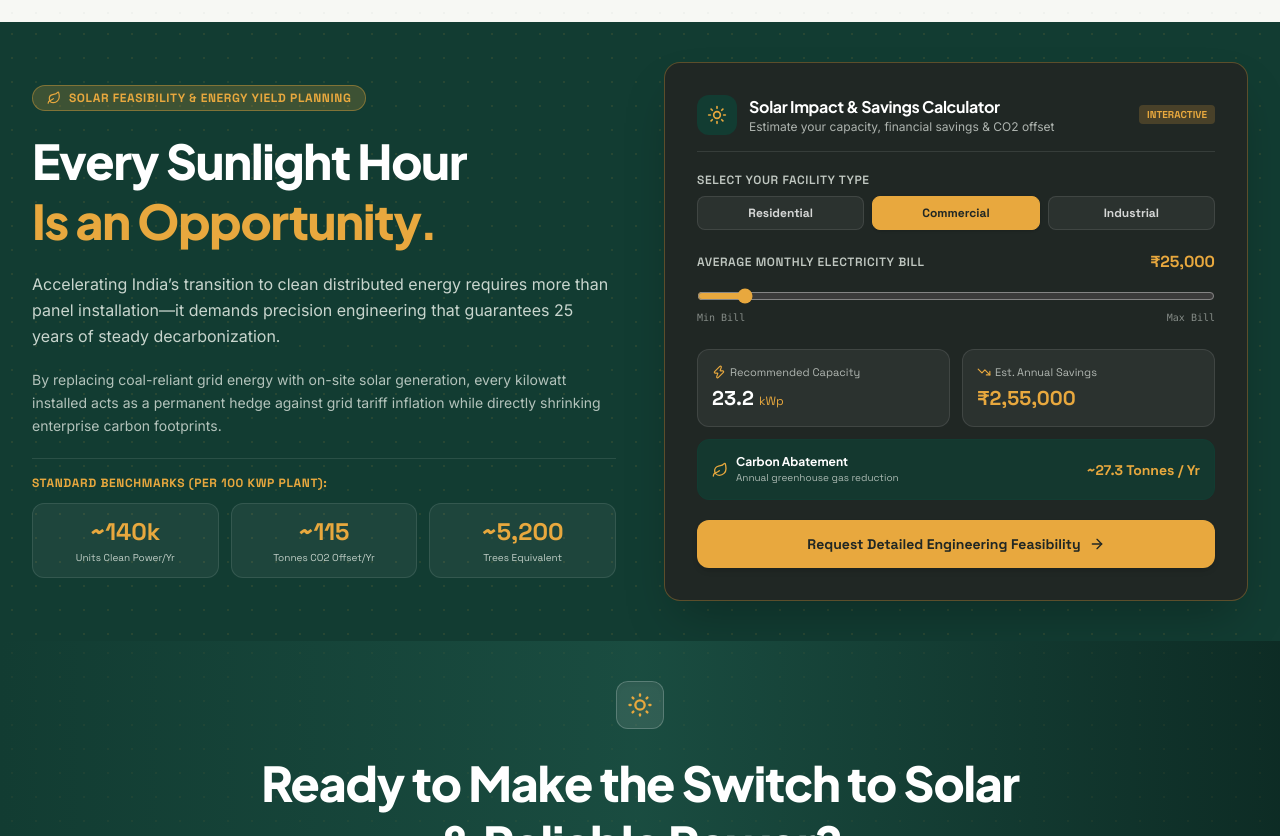
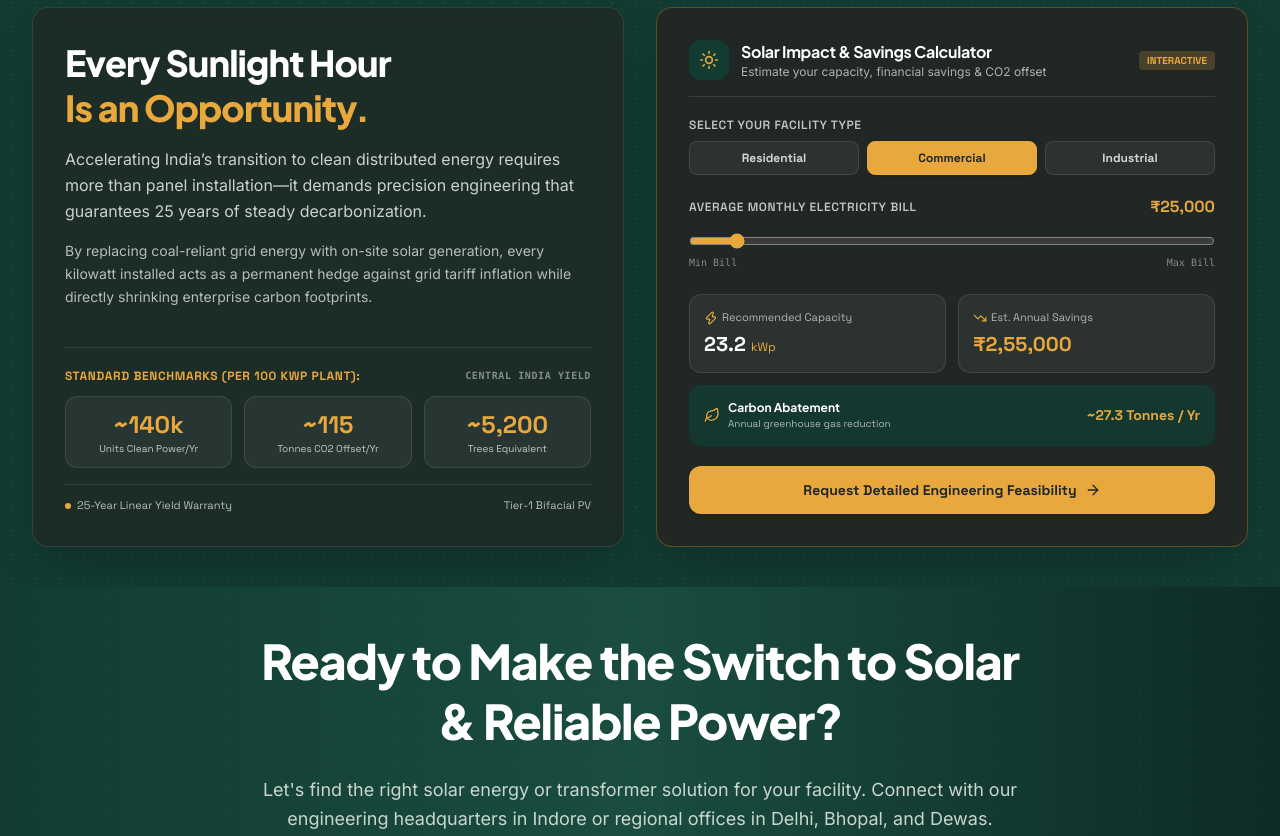
Before and after one commit to abhaybathri/proton-power-infra, a React (Vite) app: page / in a window 1280 px wide. Shown: the part 1604-2440 px from the top of the page. Built offline with nearby package versions, Linux system fonts and the light colour scheme.

Commit message:
feat(sustainability): make left narrative benchmark card and right calculator card pixel-perfect equal height

```diff
--- a/src/components/CTASection.jsx
+++ b/src/components/CTASection.jsx
@@ -7,17 +7,17 @@ export default function CTASection({
   description = "Let's find the right solar energy or transformer solution for your facility. Connect with our engineering headquarters in Indore or regional offices in Delhi, Bhopal, and Dewas.",
 }) {
   return (
-    <section className="relative py-10 md:py-10 lg:py-10 bg-[#123C32] text-white overflow-hidden">
+    <section className="relative py-5 md:py-5 lg:py-5 bg-[#123C32] text-white overflow-hidden">
       {/* Subtle Background Glow & Pattern */}
       <div className="absolute inset-0 bg-gradient-to-r from-[#123C32] via-[#1A4D41] to-[#0D2B24] opacity-95"></div>
       <div className="absolute inset-0 opacity-5 bg-[radial-gradient(#E8A83E_1px,transparent_1px)] [background-size:24px_24px] pointer-events-none"></div>
 
-      <div className="max-w-7xl mx-auto px-4 sm:px-6 lg:px-8 relative z-10 text-center">
+      <div className="max-w-7xl mx-auto px- sm:px-6 lg:px-8 relative z-10 text-center">
         <div className="max-w-3xl mx-auto space-y-6">
           <ScrollReveal delay={0}>
-            <div className="w-12 h-12 rounded-xl bg-white/10 text-[#E8A83E] flex items-center justify-center mx-auto mb-2 border border-white/20 shadow-inner">
+            {/* <div className="w-12 h-12 rounded-xl bg-white/10 text-[#E8A83E] flex items-center justify-center mx-auto mb-2 border border-white/20 shadow-inner">
               <SunMedium className="w-7 h-7" />
-            </div>
+            </div> */}
           </ScrollReveal>
 
           <ScrollReveal delay={70}>
--- a/src/components/Hero.jsx
+++ b/src/components/Hero.jsx
@@ -134,7 +134,7 @@ export default function Hero() {
             </h1>
 
             {/* Clean Justified Description */}
-            <p className="text-sm sm:text-base text-[#525D57] leading-relaxed font-normal text-justify-clean">
+            <p className="text-sm sm:text-base text-[#525D57] leading-relaxed font-normal text-justify-center">
               Proton Power Infra is a leading solar panel installation company and power transformer manufacturer headquartered in Indore, with a nationwide footprint. Delivering high-yield solar EPC and in-house inverter duty transformers with precision, passion, and purpose.
             </p>
 
--- a/src/components/SolarSolutions.jsx
+++ b/src/components/SolarSolutions.jsx
@@ -266,10 +266,10 @@ export default function SolarSolutions() {
         <div className="flex flex-col md:flex-row md:items-end justify-between gap-4">
           <div className="max-w-2xl text-left">
             <ScrollReveal delay={0}>
-              <div className="inline-flex items-center gap-2 px-3 py-1 rounded-full bg-[#123C32]/10 border border-[#123C32]/20 text-[#123C32] text-xs font-bold uppercase tracking-wider font-tech mb-2">
+              {/* <div className="inline-flex items-center gap-2 px-3 py-1 rounded-full bg-[#123C32]/10 border border-[#123C32]/20 text-[#123C32] text-xs font-bold uppercase tracking-wider font-tech mb-2">
                 <span className="w-2 h-2 rounded-full bg-[#E8A83E] animate-pulse"></span>
                 <span>Core Capabilities</span>
-              </div>
+              </div> */}
             </ScrollReveal>
 
             <ScrollReveal delay={80}>
--- a/src/components/SustainabilityImpact.jsx
+++ b/src/components/SustainabilityImpact.jsx
@@ -24,78 +24,86 @@ export default function SustainabilityImpact() {
       <div className="absolute inset-0 opacity-10 bg-[radial-gradient(#E8A83E_1px,transparent_1px)] [background-size:24px_24px]"></div>
 
       <div className="max-w-7xl mx-auto px-4 sm:px-6 lg:px-8 relative z-10">
-        <div className="grid grid-cols-1 lg:grid-cols-12 gap-10 lg:gap-12 items-center">
-          {/* Left Column: Bold Narrative */}
-          <div className="lg:col-span-6 space-y-5">
-            <ScrollReveal delay={0}>
-              <div className="inline-flex items-center gap-2 px-3.5 py-1 rounded-full bg-[#E8A83E]/20 text-[#E8A83E] text-xs font-bold tracking-wider uppercase border border-[#E8A83E]/40 font-tech">
+        {/* Equal-Height Grid Layout for Left & Right Components */}
+        <div className="grid grid-cols-1 lg:grid-cols-12 gap-6 lg:gap-8 items-stretch">
+          {/* Left Column: Feasibility Narrative & Environmental Benchmarks Card */}
+          <div className="lg:col-span-6 flex flex-col h-full">
+            <ScrollReveal delay={80} className="h-full flex flex-col">
+              <div className="h-full p-6 sm:p-8 rounded-2xl bg-[#202724]/75 backdrop-blur-md border border-white/10 shadow-2xl flex flex-col justify-between space-y-6">
+                {/* Top Section: Eyebrow, Heading & Narrative */}
+                <div className="space-y-4">
+                  {/* <div className="inline-flex items-center gap-2 px-3 py-1 rounded-full bg-[#E8A83E]/20 text-[#E8A83E] text-xs font-bold tracking-wider uppercase border border-[#E8A83E]/30 font-tech">
                     <Leaf className="w-3.5 h-3.5" />
-                <span>Solar Feasibility & Energy Yield Planning</span>
-              </div>
-            </ScrollReveal>
+                    <span>Solar Feasibility & Yield Planning</span>
+                  </div> */}
 
-            <ScrollReveal delay={80}>
-              <h2 className="text-3xl sm:text-4xl lg:text-5xl font-black tracking-tight text-white leading-tight font-heading">
+                  <h2 className="text-2xl sm:text-3xl lg:text-4xl font-black tracking-tight text-white leading-tight font-heading">
                     Every Sunlight Hour <br />
                     <span className="text-[#E8A83E]">Is an Opportunity.</span>
                   </h2>
-            </ScrollReveal>
 
-            <ScrollReveal delay={130}>
-              <p className="text-base text-[#E9F0E9]/85 leading-relaxed font-normal">
+                  <p className="text-sm sm:text-base text-[#E9F0E9]/85 leading-relaxed font-normal">
                     Accelerating India’s transition to clean distributed energy requires more than panel installation—it demands precision engineering that guarantees 25 years of steady decarbonization.
                   </p>
-            </ScrollReveal>
 
-            <ScrollReveal delay={170}>
                   <p className="text-xs sm:text-sm text-[#E9F0E9]/75 leading-relaxed">
                     By replacing coal-reliant grid energy with on-site solar generation, every kilowatt installed acts as a permanent hedge against grid tariff inflation while directly shrinking enterprise carbon footprints.
                   </p>
-            </ScrollReveal>
-
-            {/* Standard Environmental Impact Benchmarks */}
-            <ScrollReveal delay={200}>
-              <div className="pt-4 border-t border-white/10">
-                <div className="text-xs text-[#E8A83E] font-bold font-tech uppercase tracking-wider mb-3">
-                  Standard Benchmarks (Per 100 kWp Plant):
                 </div>
 
-                <div className="grid grid-cols-3 gap-3 font-tech">
+                {/* Bottom Section: Standard Environmental Impact Benchmarks */}
+                <div className="pt-5 border-t border-white/10">
+                  <div className="text-xs text-[#E8A83E] font-bold font-tech uppercase tracking-wider mb-3 flex items-center justify-between">
+                    <span>Standard Benchmarks (Per 100 kWp Plant):</span>
+                    <span className="text-[10px] text-[#E9F0E9]/50 font-mono">Central India Yield</span>
+                  </div>
+
+                  <div className="grid grid-cols-3 gap-2.5 sm:gap-3 font-tech">
                     <div className="p-3 rounded-xl bg-white/5 border border-white/10 text-center">
-                    <div className="text-xl sm:text-2xl font-black text-[#E8A83E]">
+                      <div className="text-lg sm:text-2xl font-black text-[#E8A83E]">
                         ~140k
                       </div>
-                    <div className="text-[10px] text-[#E9F0E9]/80 mt-0.5">
+                      <div className="text-[10px] text-[#E9F0E9]/80 mt-0.5 leading-tight">
                         Units Clean Power/Yr
                       </div>
                     </div>
 
                     <div className="p-3 rounded-xl bg-white/5 border border-white/10 text-center">
-                    <div className="text-xl sm:text-2xl font-black text-[#E8A83E]">
+                      <div className="text-lg sm:text-2xl font-black text-[#E8A83E]">
                         ~115
                       </div>
-                    <div className="text-[10px] text-[#E9F0E9]/80 mt-0.5">
+                      <div className="text-[10px] text-[#E9F0E9]/80 mt-0.5 leading-tight">
                         Tonnes CO2 Offset/Yr
                       </div>
                     </div>
 
                     <div className="p-3 rounded-xl bg-white/5 border border-white/10 text-center">
-                    <div className="text-xl sm:text-2xl font-black text-[#E8A83E]">
+                      <div className="text-lg sm:text-2xl font-black text-[#E8A83E]">
                         ~5,200
                       </div>
-                    <div className="text-[10px] text-[#E9F0E9]/80 mt-0.5">
+                      <div className="text-[10px] text-[#E9F0E9]/80 mt-0.5 leading-tight">
                         Trees Equivalent
                       </div>
+                    </div>
+                  </div>
+
+                  <div className="mt-4 pt-3 border-t border-white/10 flex items-center justify-between text-[11px] text-[#E9F0E9]/75 font-tech">
+                    <span className="flex items-center gap-1.5">
+                      <span className="w-1.5 h-1.5 rounded-full bg-[#E8A83E]"></span>
+                      <span>25-Year Linear Yield Warranty</span>
+                    </span>
+                    <span>Tier-1 Bifacial PV</span>
                   </div>
                 </div>
               </div>
             </ScrollReveal>
           </div>
 
-          {/* Right Column: Interactive Solar Savings Calculator */}
-          <div className="lg:col-span-6">
-            <ScrollReveal delay={140}>
-              <div className="p-6 sm:p-8 rounded-2xl bg-[#202724] border border-[#E8A83E]/30 shadow-2xl space-y-5">
+          {/* Right Column: Interactive Solar Savings Calculator Card */}
+          <div className="lg:col-span-6 flex flex-col h-full">
+            <ScrollReveal delay={140} className="h-full flex flex-col">
+              <div className="h-full p-6 sm:p-8 rounded-2xl bg-[#202724] border border-[#E8A83E]/30 shadow-2xl flex flex-col justify-between space-y-5">
+                {/* Header */}
                 <div className="flex items-center justify-between border-b border-white/10 pb-4">
                   <div className="flex items-center gap-3">
                     <div className="w-10 h-10 rounded-xl bg-[#123C32] text-[#E8A83E] flex items-center justify-center shrink-0">
--- a/src/components/WhyChooseUs.jsx
+++ b/src/components/WhyChooseUs.jsx
@@ -97,7 +97,7 @@ export default function WhyChooseUs() {
       stat: "2012+",
       badge: "Expert Leadership",
       title: "Dynamic Team",
-      desc: "The ideal blend of dynamic young innovators & seasoned power infrastructure professionals adhering to global standards.",
+      desc: "The ideal blend of dynamic innovators & seasoned power infrastructure professionals adhering to global standards.",
       tag: "CEA & MNRE Adherence",
       icon: Users,
     },
```
Lines whose indentation alone changed are shown as unchanged.
